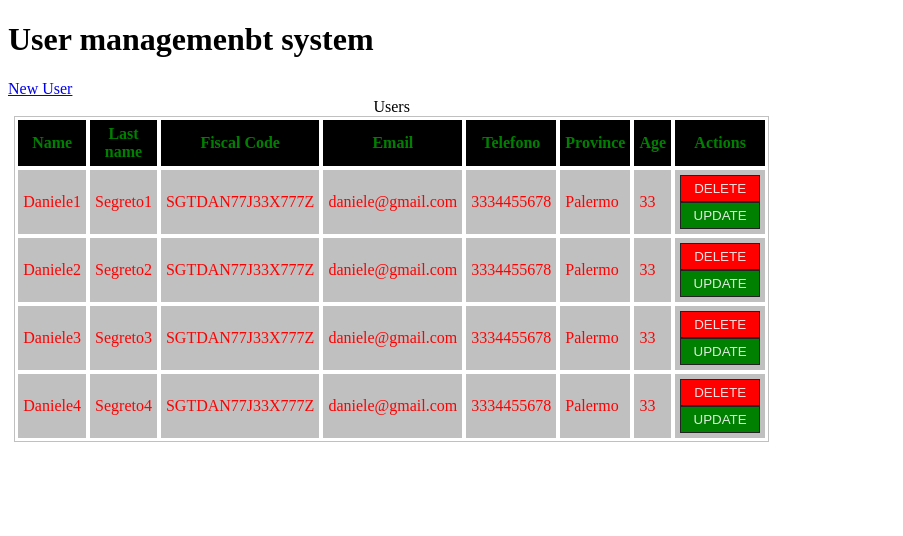
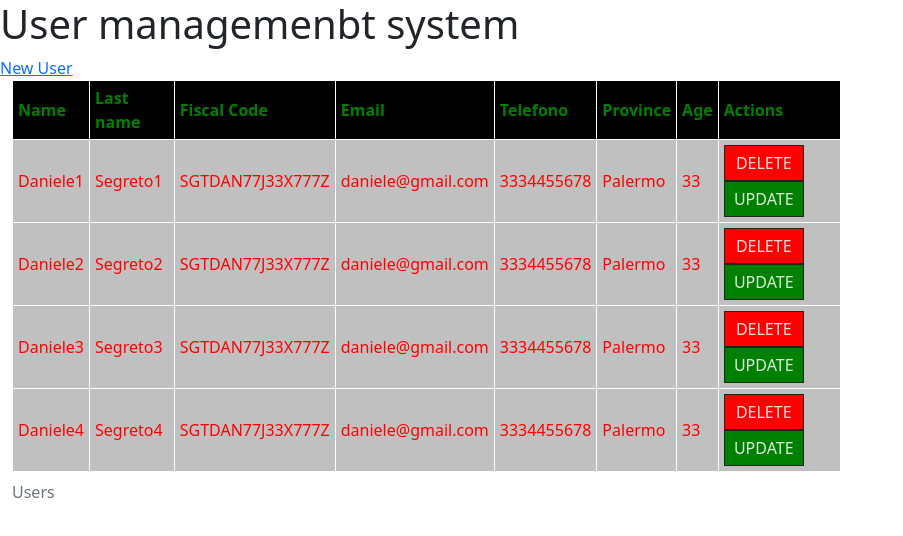
Before and after one commit to daniele-segreto/my-ums, an Angular app: page / in a window 1280 px wide. Shown: the top 536 px of the page, without its empty margins (0-903 px from the left). Built offline with nearby package versions, Linux system fonts and the light colour scheme.

Commit message:
Aggiungere Bootstrap e JQuery

```diff
--- a/angular.json
+++ b/angular.json
@@ -25,9 +25,13 @@
               "src/assets"
             ],
             "styles": [
-              "src/styles.css"
+              "src/styles.css",
+              "./node_modules/bootstrap/dist/css/bootstrap.min.css"
             ],
-            "scripts": []
+            "scripts": [
+              "./node_modules/jquery/dist/jquery.min.js",
+              "./node_modules/bootstrap/dist/js/bootstrap.min.js"
+            ]
           },
           "configurations": {
             "production": {
--- a/package.json
+++ b/package.json
@@ -18,6 +18,8 @@
     "@angular/platform-browser": "^15.2.0",
     "@angular/platform-browser-dynamic": "^15.2.0",
     "@angular/router": "^15.2.0",
+    "bootstrap": "^5.2.3",
+    "jquery": "^3.6.4",
     "rxjs": "~7.8.0",
     "tslib": "^2.3.0",
     "zone.js": "~0.12.0"
--- a/src/app/app.component.html
+++ b/src/app/app.component.html
@@ -1,27 +1,16 @@
 <h1>User managemenbt system</h1>
-<!-- Tasto per inserire il nuovo utente -->
+
 <a href="#" (click)="newUser()">New User</a>
-<div class="main">
-  <div class="users">
-      <!-- Con (updateUser) dico che voglio ascoltare questo evento;
-    Con il metodo 'updateUser' dico cosa voglio fare quando succederà (verrà emesso questo evento);
-    $event è una variabile che ci fornisce Angular per prenderci i dati che ci passa il componente filgio (serve appunto a catturare quello che abbiamo passato) -->
-    <app-users (updateUser)="updateUser($event)"></app-users>
+<div class="container-fluid">
+
+  <div class="row">
+    <div class="col-8">
+      <app-users (updateUser)="updateUser($event)"></app-users>
+    </div>
+
+    <div class="col-4" *ngIf="showForm">
+      <app-user-detail [user]="userSelected"></app-user-detail>
+    </div>
   </div>
 
-  <!-- *ngIf="false" => vuol dire che se il dettaglio è false non si vedrà, verrà rimosso dal DOM (viceversa se è true) -->
-  <!-- <div class="userDetail" *ngIf="true">...</div> -->
-
-  <!-- *ngIf="showForm" => in questo caso mostro l'utente solo se è stato selezionato -->
-  <!-- Bisogna dichiarare la variabile 'showForm' (l'utente selezionato) in app.component.ts,
-    che verrà passata sulla variabile '$event' e in automatico verrà mostrato, appunto questo template -->
-  <div class="userDetail" *ngIf="showForm">
-    <!-- Possiamo ricevere la variabile user come input:
-      Passo lo userSelected, che è quello che ci passa il componente users nell'evento,
-      andiamo a dire che la variabile user, che deve essere in ingresso (indicata dalle parentesi quadre [user]) è uguale a userSelected.
-      Così stiamo iniettando il valore di userSelected a user.
-      E' possibile far vedere questo componente, andando in user-detail.html e mostrare la variabile user, passandola a json => {{user | json}}
-    -->
-    <app-user-detail [user]="userSelected"></app-user-detail>
-  </div>
 </div>
--- a/src/app/services/user.service.ts
+++ b/src/app/services/user.service.ts
@@ -82,7 +82,7 @@ export class UserService {
 
   // Metodo per aggiornare l'utente - riceve user di tipo userInterface (possiamo chiamare anche User invece di UserInterface, perchè tanto la classe implementa quell'interface)
   // 'findIndex' => serve a trovare l'indice di questo oggetto nell'array di 'users'
-  updatUser(user: UserInterface) {
+  updateUser(user: UserInterface) {
     const idx = this.users.findIndex((v) => v.id === user.id); // 'findIndex' aspetta in ingresso una funzione che tornerà true o false per il valore che vogliamo cercare, appena troverà un combaciamento con la condizione che stiamo passando, ritornerà quel valore e uscirà => dobbiamo verificare che l'id dell'utente che viene passato alla funzione sia uguale all'id dell'utente che ci viene passato per aggiornarlo, se tutti e due sono uguali, allora questa funzione 'findIndex' mi ritornerà l'index.
     alert(idx); // verifichiamo che esiste
     // verifichiamo che se l'idx (l'indice) è diverso da -1 (quindi vuol dire che lo ha trovato), allora noi andiamo ad aggiornare l'array
--- a/src/app/user-detail/user-detail.component.ts
+++ b/src/app/user-detail/user-detail.component.ts
@@ -39,7 +39,7 @@ get user() {
     // verifichiamo se esiste l'id o no.
     // Possiamo verificare: se l'id è true (o se è maggiore di 0, sappiamo che 0 è uguale a false), devo chiamare il servizio e il suo metodo (passando come parametro l'utente stesso)
     if (this.user.id > 0) {
-      this.userService.updatUser(this.user); // (nel caso in cui abbiamo già l'utente) chiamo dunque il metodo per aggiornare l'utente
+      this.userService.updateUser(this.user); // (nel caso in cui abbiamo già l'utente) chiamo dunque il metodo per aggiornare l'utente
     } else {
       this.userService.createUser(this.user); // altrimenti chiamo il metodo per creare un nuovo utente
     }
@@ -50,7 +50,7 @@ get user() {
     if (this.user.id === 0) { // se user.id è uguale a zero, cioè se l'utente inserito sul form è un nuovo utente
       this.user = new User(); // andiamo a ripopolare il form (il form viene resettato)
     } else {
-      this.__user = this.userCopy; // altrimenti resettiamo il form completamente
+      this.__user = this.userCopy; // altrimenti resettiamo il form alla sua copia iniziale
     }
   }
 
--- a/src/index.html
+++ b/src/index.html
@@ -6,8 +6,12 @@
   <base href="/">
   <meta name="viewport" content="width=device-width, initial-scale=1">
   <link rel="icon" type="image/x-icon" href="favicon.ico">
+  <!-- CSS di Bootstrap -->
+  <!-- <link href="https://cdn.jsdelivr.net/npm/bootstrap@5.3.0-alpha3/dist/css/bootstrap.min.css" rel="stylesheet"> -->
 </head>
 <body>
   <app-root></app-root>
+  <!-- JS di Bootstrap -->
+  <!-- <script src="https://cdn.jsdelivr.net/npm/bootstrap@5.3.0-alpha3/dist/js/bootstrap.bundle.min.js"></script> -->
 </body>
 </html>
--- a/src/styles.css
+++ b/src/styles.css
@@ -1,5 +1,5 @@
 /* You can add global styles to this file, and also import other style files */
-.main {
+/* .main {
   width: 99%;
   margin: auto;
   vertical-align: top;
@@ -11,7 +11,7 @@
 .userDetail {
   float: left;
   width: 35%;
-}
+} */
 .btn-save {
   background-color: green;
   color: #fff;
```
Also changed, not shown: 1 other file (tests, documents, lock files or other folders).
